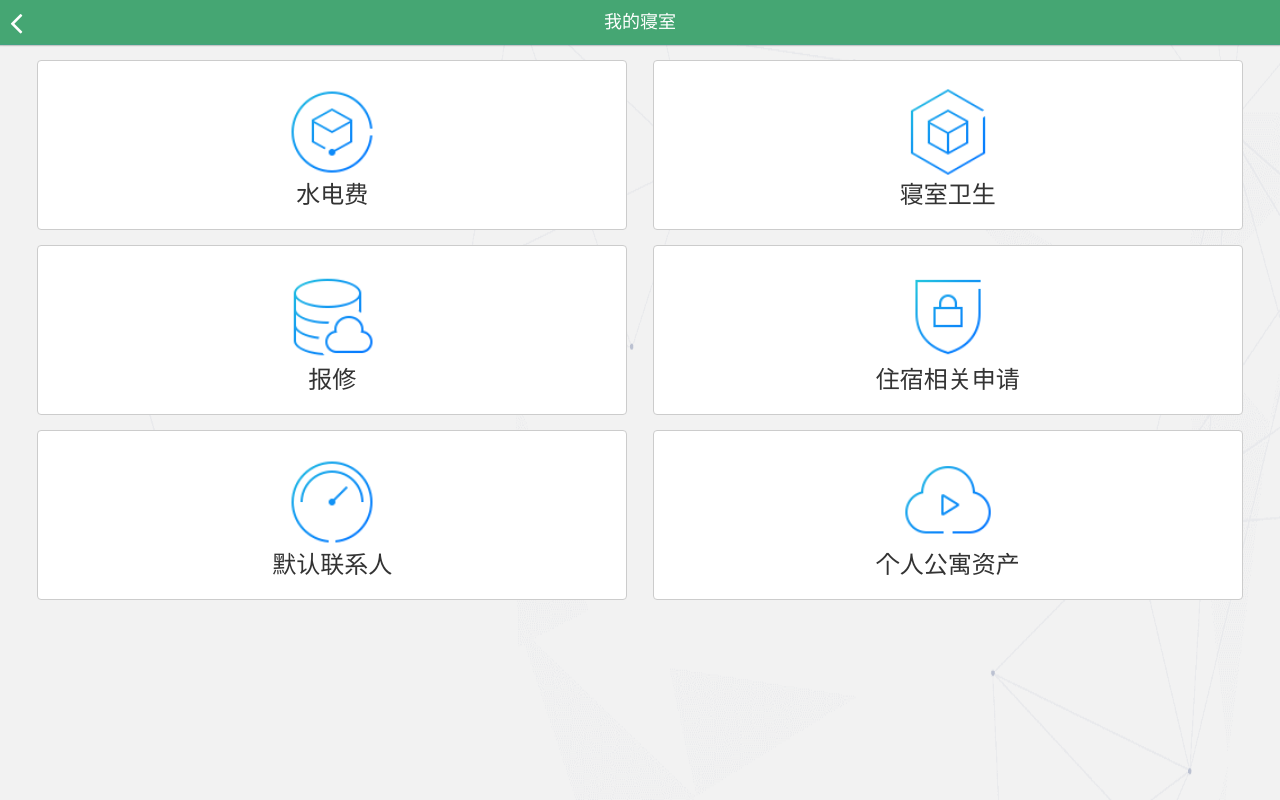
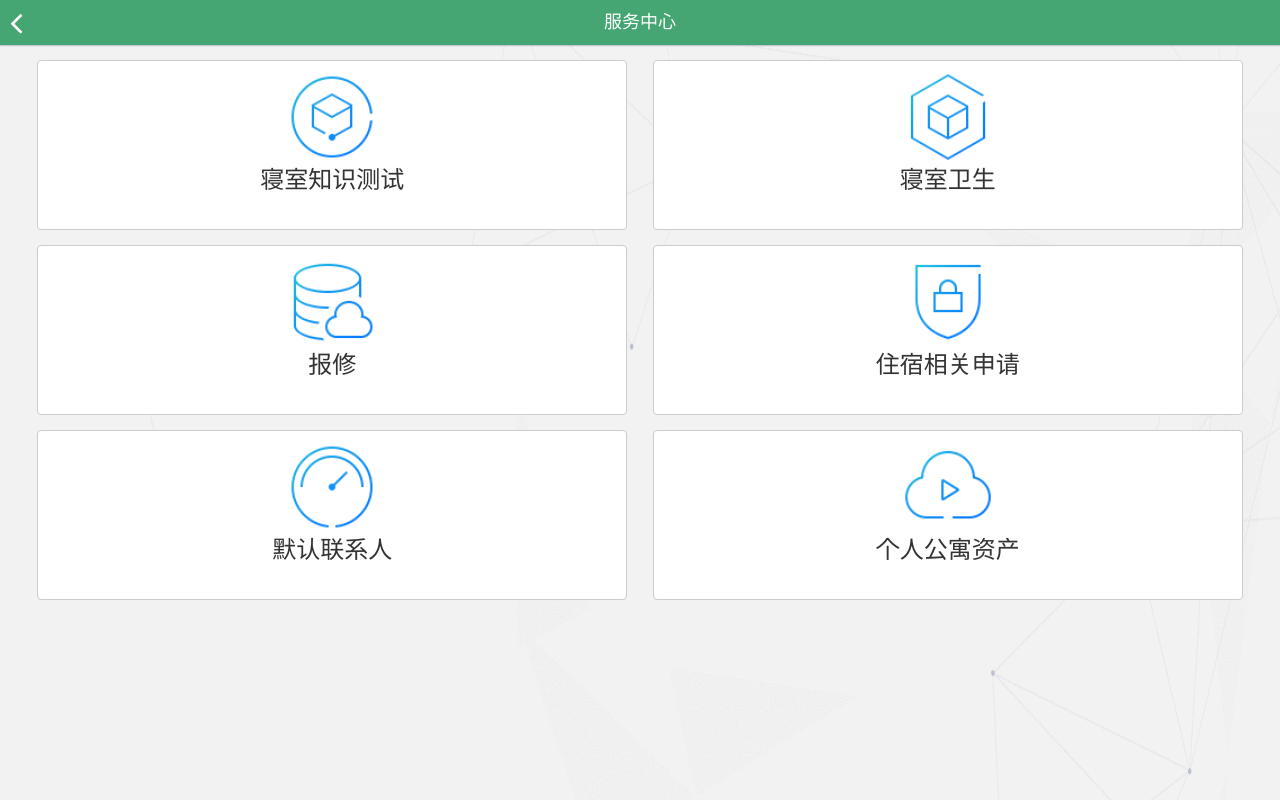
Before and after one commit to techdorm/gyzx, a website: page serve.html in a window 1280 px wide. Drawn offline with Linux system fonts and the light colour scheme.

Commit message:
mydorm页面暂时用来做服务窗口页面

```diff
--- a/mydorm.html
+++ b/serve.html
@@ -8,11 +8,11 @@
 <link rel="stylesheet" type="text/css" href="static/font-awesome/css/font-awesome.min.css">
 <link rel="stylesheet" type="text/css" href="static/css/buttons.css">
 <link rel="stylesheet" type="text/css" href="stylesheets/reset.css">
-<link rel="stylesheet" type="text/css" href="stylesheets/mydorm.css">
+<link rel="stylesheet" type="text/css" href="stylesheets/serve.css">
 <script src="static/js/jquery.min.js"></script>
 <script src="static/bootstrap/js/bootstrap.js"></script>
 <!-- <script src="static/js/jquery.form-validator.js"></script> -->
-<title>我的寝室</title>
+<title>服务中心</title>
 </head>
 <body>
 <div id="formbackground" style="position:absolute; z-index:-1;"><img src="static/images/background.png" height="100%" width="100%"/></div>
@@ -22,62 +22,62 @@
 		<i class="fa fa-angle-left back"></i>
 	</a>
     </div>
-    <h1>我的寝室</h1>
+    <h1>服务中心</h1>
 </div>
 <div class="funct">
 	<div class="row">
-		<button type="button" class="btn btn-default col-md-6 div1">
+		<a href="studtest.html" class="btn btn-default col-md-6 div1">
 			<div class="unit-box">
 				<div class="pd-item-name">
 					<img class="pd-img" src="static/images/7.png"/>
-					<h3>水电费</h3>
+					<h3>寝室知识测试</h3>
 				</div>
 			</div>
-		</button>
-		<button type="button" class="btn btn-default col-md-6 div2">
+	    </a>
+		<a href="" class="btn btn-default col-md-6 div2">
 			<div class="unit-box">
 				<div class="pd-item-name">
 					<img class="pd-img" src="static/images/8.png"/>
 					<h3>寝室卫生</h3>
 				</div>
 			</div>
-		</button>
+		</a>
 	</div>
 	<div class="row">
-		<button type="button" class="btn btn-default col-md-6 div3">
+		<a href="" class="btn btn-default col-md-6 div3">
 			<div class="unit-box">
 				<div class="pd-item-name">
 					<img class="pd-img" src="static/images/9.png"/>
 					<h3>报修</h3>
 				</div>
 			</div>
-		</button>
-		<button type="button" class="btn btn-default col-md-6 div4">
+		</a>
+		<a href="" class="btn btn-default col-md-6 div4">
 			<div class="unit-box">
 				<div class="pd-item-name">
 					<img class="pd-img" src="static/images/10.png"/>
 					<h3>住宿相关申请</h3>
 				</div>
 			</div>
-		</button>
+		</a>
 	</div>
 	<div class="row">
-		<button type="button" class="btn btn-default col-md-6 div5">
+		<a href="" class="btn btn-default col-md-6 div5">
 			<div class="unit-box">
 				<div class="pd-item-name">
 					<img class="pd-img" src="static/images/11.png"/>
 					<h3>默认联系人</h3>
 				</div>
 			</div>
-		</button>
-		<button type="button" class="btn btn-default col-md-6 div6">
+		</a>
+		<a  href="" class="btn btn-default col-md-6 div6">
 			<div class="unit-box">
 				<div class="pd-item-name">
 					<img class="pd-img" src="static/images/12.png"/>
 					<h3>个人公寓资产</h3>
 				</div>
 			</div>
-		</button>
+		</a>
 	</div>
 </div>
 </body>
```
Also changed, not shown: index.html (+6 -4 lines), studtest.html (+8 -3 lines), src/serve.scss (renamed from src/mydorm.scss), stylesheets/serve.css (renamed from stylesheets/mydorm.css).
